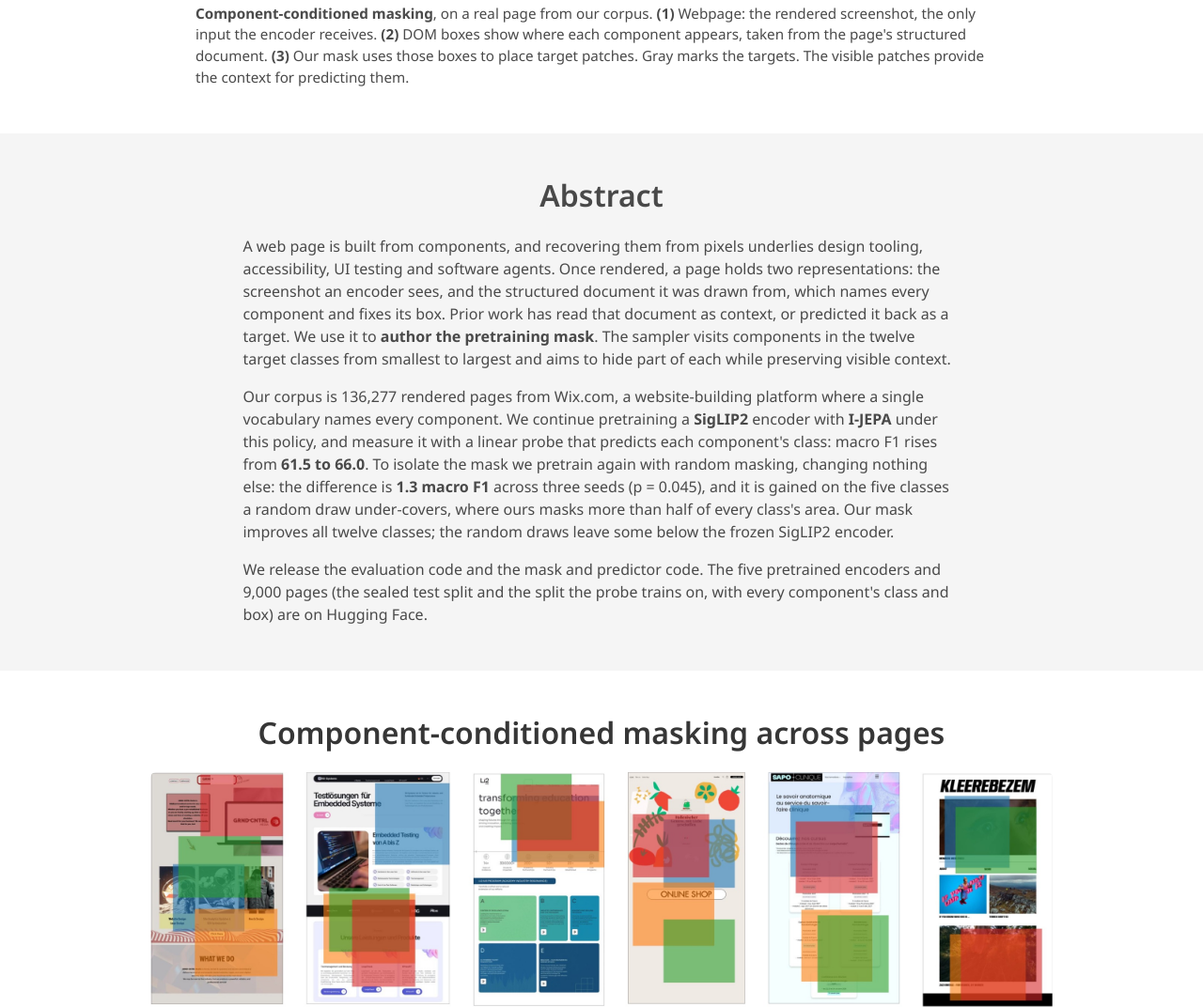
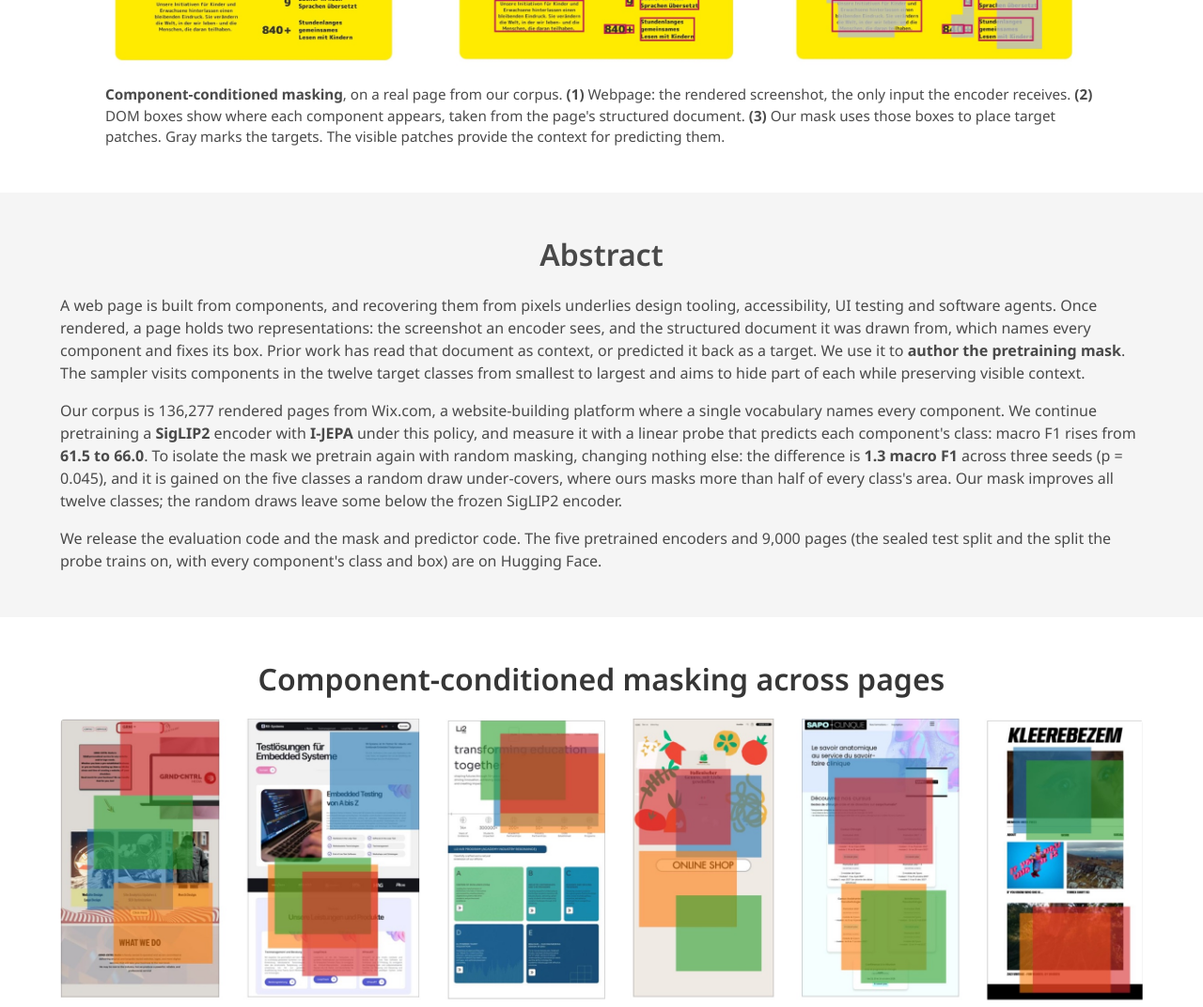
Before and after one commit to wix-incubator/UI-encoder, a plain HTML site: page docs/index.html in a window 1280 px wide. Shown: the part 753-1825 px from the top of the page at 94% size. Drawn offline with nearby package versions, Linux system fonts and the light colour scheme; a web font is replaced by a local one.

Commit message:
Project page: wider content (1,152 px), full-width abstract

```diff
--- a/docs/index.html
+++ b/docs/index.html
@@ -37,6 +37,7 @@
 
     .column { min-width: 0; }
     .container { width: 100%; }
+    .container.is-max-desktop { max-width: 1152px; }
     pre { max-width: 100%; background: #f6f8fa; border-radius: 6px; font-family: 'JetBrains Mono', monospace;
           font-size: 0.85rem; line-height: 1.45; padding: 1rem 1.1rem; white-space: pre; overflow-x: auto; }
     pre .c { color: #6a737d; }
@@ -131,7 +132,7 @@
 <section class="section hero is-light">
   <div class="container is-max-desktop">
     <div class="columns is-centered has-text-centered">
-      <div class="column is-four-fifths">
+      <div class="column">
         <h2 class="title is-3">Abstract</h2>
         <div class="content has-text-left">
           <p>
```
